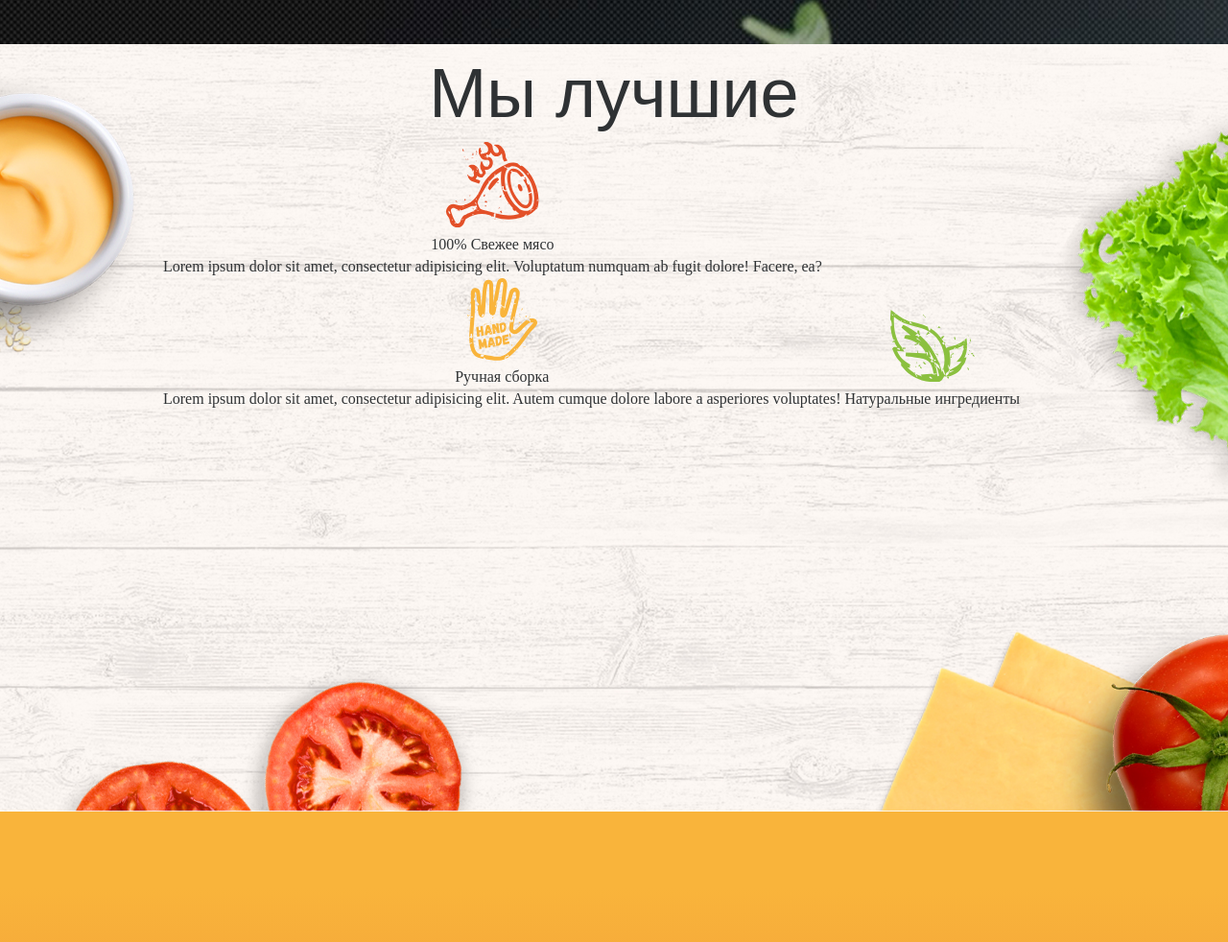
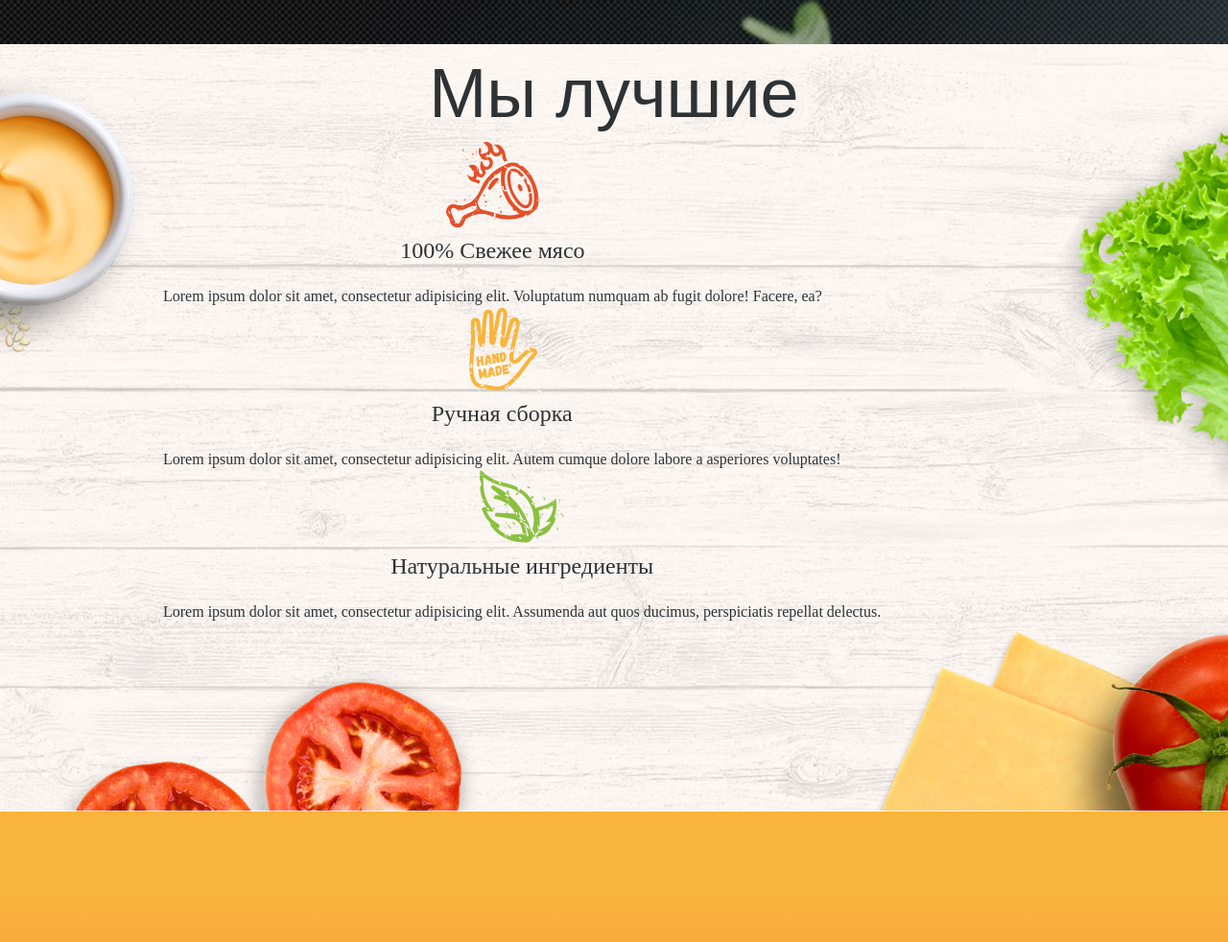
Before and after one commit to kabster/kabster.github.io, a plain HTML site: page index.html in a window 1280 px wide. Shown: the part 754-1736 px from the top of the page at 96% size. Drawn offline with Linux system fonts and the light colour scheme.

Commit message:
best_title

```diff
--- a/css/sections/best.scss
+++ b/css/sections/best.scss
@@ -3,9 +3,18 @@
 	background-size: cover;
 }
 
+.best__list {
 
+}
 
 .best__item {
 	display: inline-block;
 	text-align: center;
 }
+
+.best__title {
+	font-family: Lifehack;
+	font-size: 24px;
+	color: $black;
+	margin-bottom: 20px;
+}
--- a/index.html
+++ b/index.html
@@ -1433,7 +1433,7 @@
 								</div>
 							</div>
 							<div class="best__title">Натуральные ингредиенты</div>
-							<div class="best__text text__block"></div>
+							<div class="best__text text__block">Lorem ipsum dolor sit amet, consectetur adipisicing elit. Assumenda aut quos ducimus, perspiciatis repellat delectus.</div>
 						</li>
 					</ul>
 				</div>
```
Also changed, not shown: css/main.css, 1 other file.
